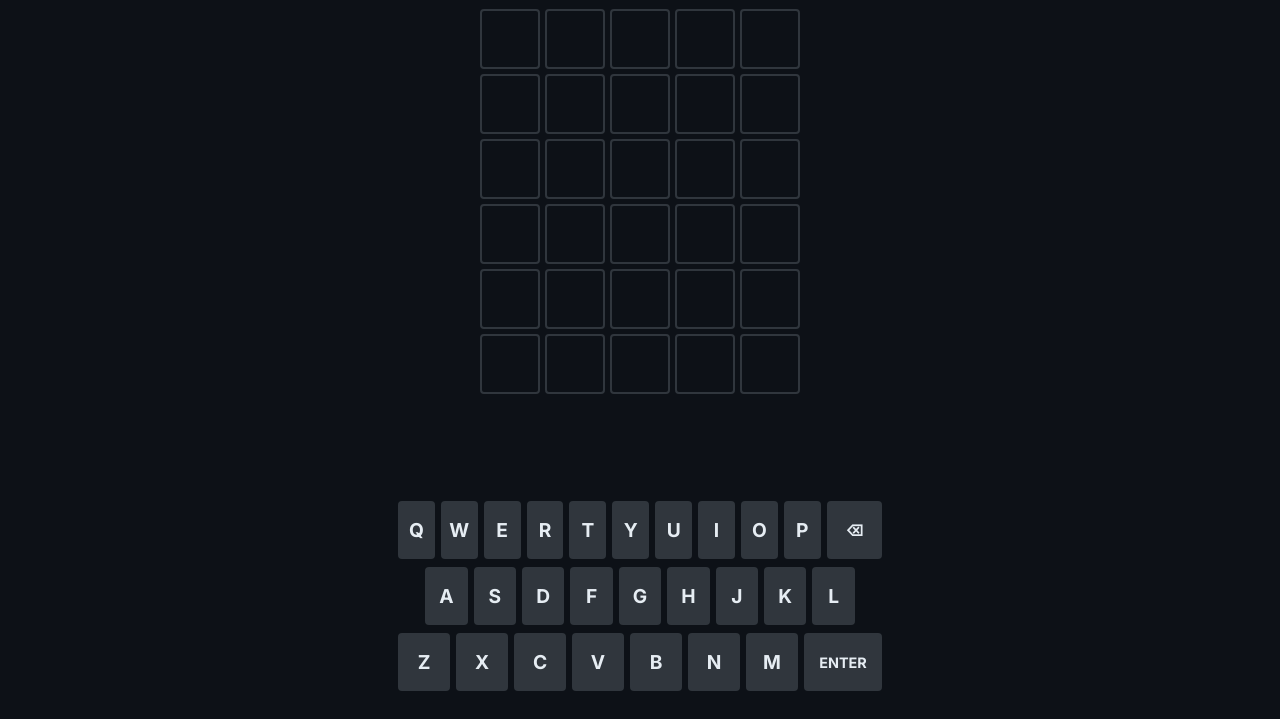
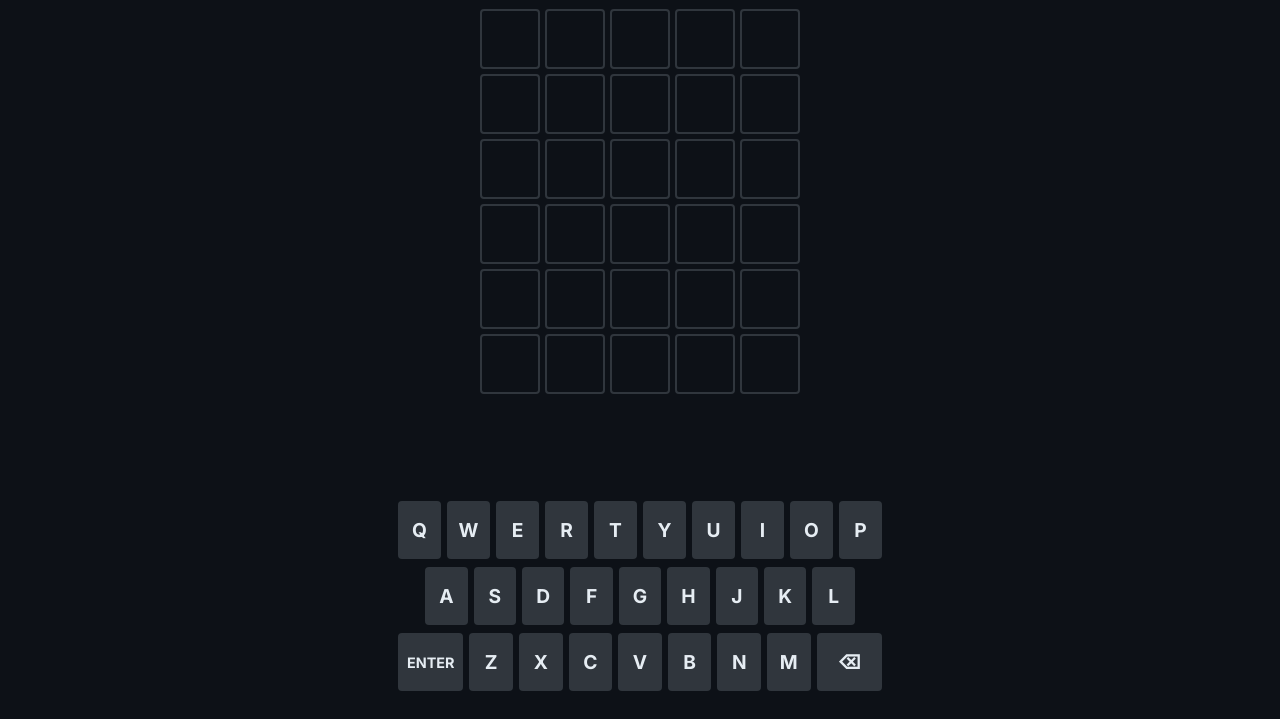
Before and after one commit to DarkCeptor44/nordle, a plain HTML site: page assets/index.html in a window 1280 px wide. Shown: the part 81-800 px from the top of the page. Drawn offline with Linux system fonts and the light colour scheme; no server answers.

Commit message:
update: move ENTER and BACKSPACE keys back; make BACKSPACE font larger

```diff
--- a/assets/index.html
+++ b/assets/index.html
@@ -197,9 +197,13 @@
 				transition: background-color 0.2s;
 			}
 
-			.key-large {
+			.key.key-large {
 				flex: 1.5;
 				font-size: 0.9rem;
+			}
+
+			.key.key-icon {
+				font-size: 1.2rem;
 			}
 
 			.key:hover {
@@ -263,9 +267,11 @@
 				:root {
 					--cell-size: clamp(52px, 12vmin, 60px);
 				}
+
 				.key {
 					height: 45px;
 				}
+
 				h1 {
 					font-size: 1.5rem;
 				}
@@ -336,7 +342,6 @@
 				<button class="key" data-key="I">I</button>
 				<button class="key" data-key="O">O</button>
 				<button class="key" data-key="P">P</button>
-				<button class="key key-large" data-key="BACK">⌫</button>
 			</div>
 			<div class="keyboard-row">
 				<div style="flex: 0.5"></div>
@@ -352,6 +357,7 @@
 				<div style="flex: 0.5"></div>
 			</div>
 			<div class="keyboard-row">
+				<button class="key key-large" data-key="ENTER">Enter</button>
 				<button class="key" data-key="Z">Z</button>
 				<button class="key" data-key="X">X</button>
 				<button class="key" data-key="C">C</button>
@@ -359,7 +365,9 @@
 				<button class="key" data-key="B">B</button>
 				<button class="key" data-key="N">N</button>
 				<button class="key" data-key="M">M</button>
-				<button class="key key-large" data-key="ENTER">Enter</button>
+				<button class="key key-large key-icon" data-key="BACK">
+					⌫
+				</button>
 			</div>
 		</div>
 
```
